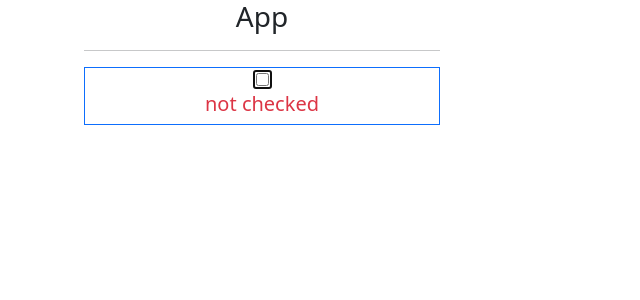
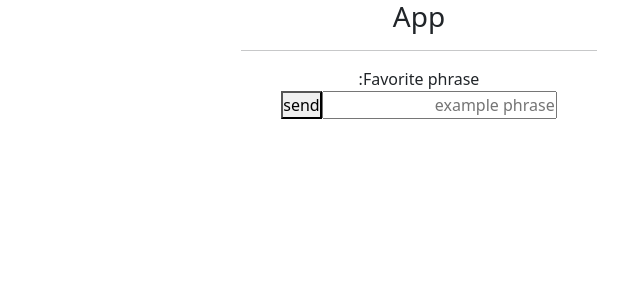
Before and after one commit to MamadTaheri/react-training, a React (Create React App) app: page / in a window 1280 px wide. Shown: the top 300 px of the page, without its empty margins (467-1107 px from the left). Built offline with nearby package versions, Linux system fonts and the light colour scheme.

Commit message:
multiple useEffect

```diff
--- a/src/App.js
+++ b/src/App.js
@@ -1,5 +1,5 @@
 import React from 'react';
-import Checkbox from "./components/Checkbox";
+// import Checkbox from "./components/Checkbox";
 import DependencyComponent from "./components/DependencyComponent";
 
 const App = () => {
@@ -9,7 +9,7 @@ const App = () => {
                 <div className="col-md-4 text-center">
                     <h3>App</h3>
                     <hr />
-                    <Checkbox />
+                    {/*<Checkbox />*/}
                     <DependencyComponent />
                 </div>
             </div>
--- a/src/components/DependencyComponent.jsx
+++ b/src/components/DependencyComponent.jsx
@@ -1,12 +1,32 @@
-import React, {useState} from 'react';
+import React, {useEffect, useState} from 'react';
 
 const DependencyComponent = () => {
-    const a = useState("mohammad");
-    console.log(a);
+    const [val, set] = useState("");
+    const [phrase, setPhrase] = useState("example phrase");
+
+    const createPhrase = () => {
+        setPhrase(val);
+        set("");
+    };
+
+    useEffect(()=>{
+        console.log(`typing "${val}"`)
+    },[val]);
+
+    useEffect(()=>{
+        console.log(`saved phrase "${phrase}"`)
+    },[phrase]);
 
     return (
         <div>
-
+            <label>Favorite phrase:</label>
+            <br />
+            <input
+                value={val}
+                placeholder={phrase}
+                onChange={e => set(e.target.value)}
+            />
+            <button onClick={createPhrase}>send</button>
         </div>
     );
 };
```
